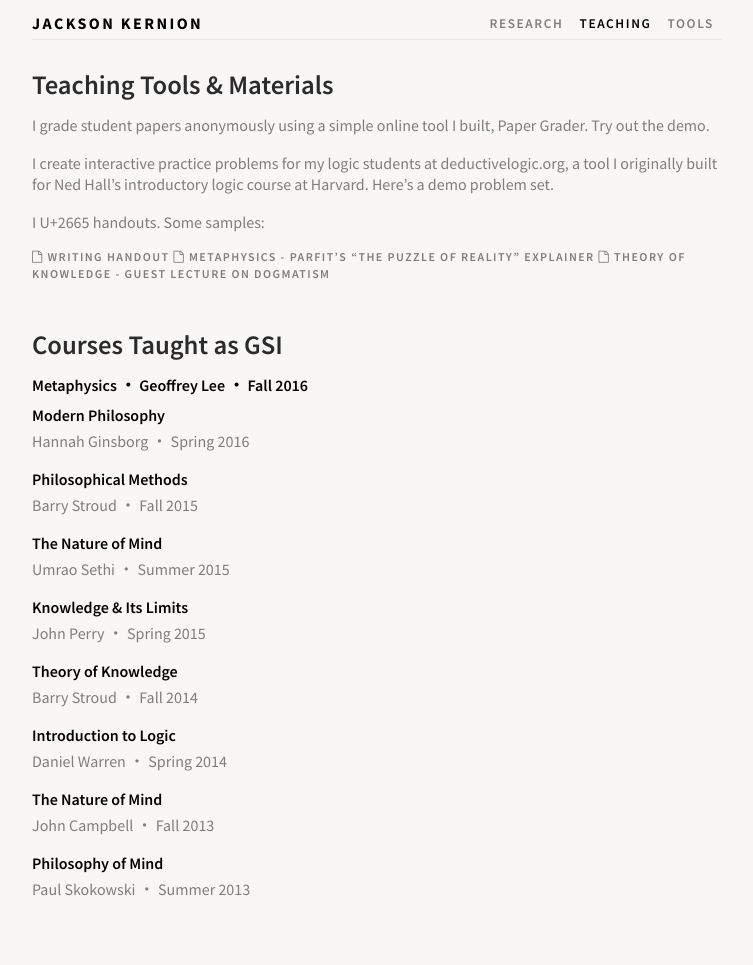
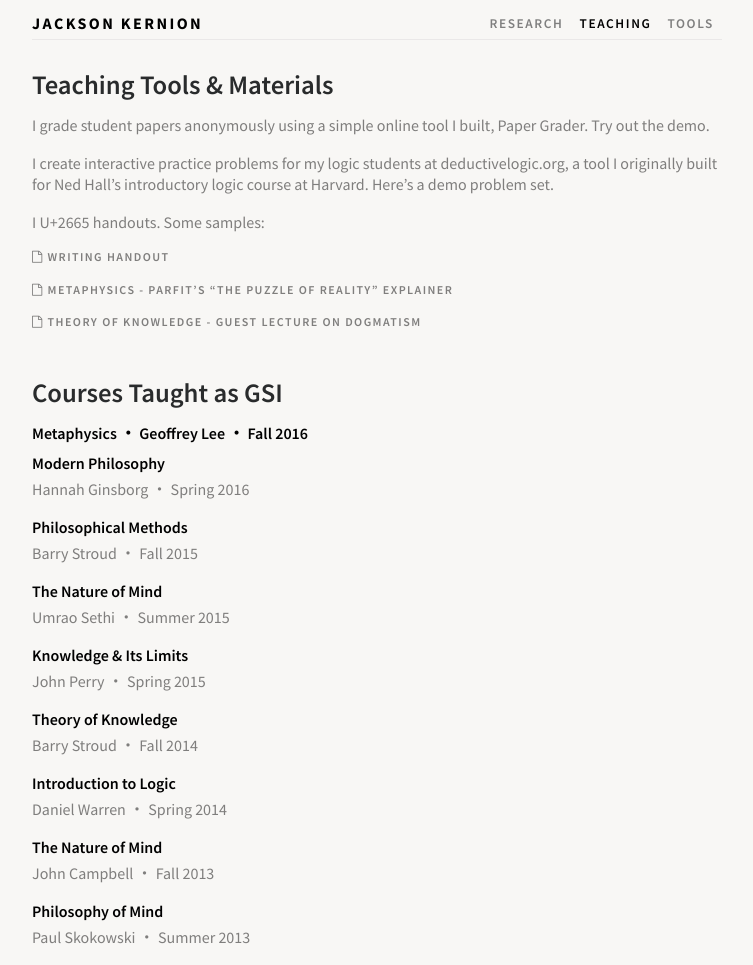
Before and after one commit to jacksonkernion/jacksonkernion.github.io, a Jekyll site: the page built from teaching.md, in a window 1280 px wide. Shown: the whole page, without its empty margins (263-1016 px from the left). Built offline with Jekyll 4.4.1, drawn with Linux system fonts in a browser that asks for light colours; nearby versions of some CDN libraries; our own code applies the rules of GitHub Pages for plain Markdown files; before the commit the page ends 917 px from its top, so only the background shows below that.

Commit message:
More design fixes/updates

```diff
--- a/teaching.md
+++ b/teaching.md
@@ -12,7 +12,11 @@ I U+2665 handouts. Some samples:
 
 {: .little-links }
 [<i class="fa fa-file-o" aria-hidden="true"></i> Writing Handout](assets/Kernion - Writing Handout.pdf)
+
+{: .little-links }
 [<i class="fa fa-file-o" aria-hidden="true"></i> Metaphysics - Parfit's "The Puzzle of Reality" Explainer](assets/Kernion - Phil 125 Handout - Parfit's The Puzzle of Reality.pdf)
+
+{: .little-links }
 [<i class="fa fa-file-o" aria-hidden="true"></i> Theory of Knowledge - Guest Lecture on Dogmatism](assets/Kernion - Phil 122 Guest Lecture - Dogmatism.pdf)
 
 
```
